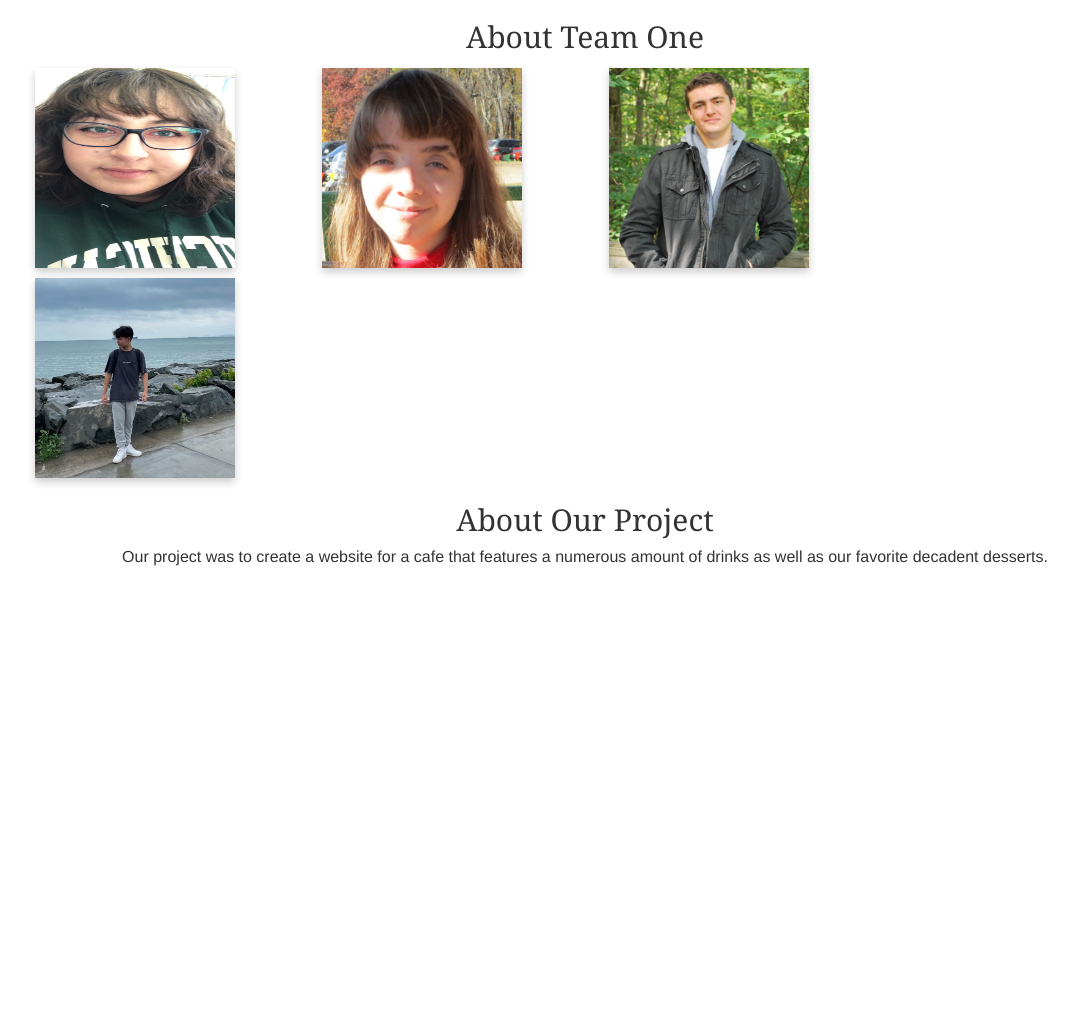
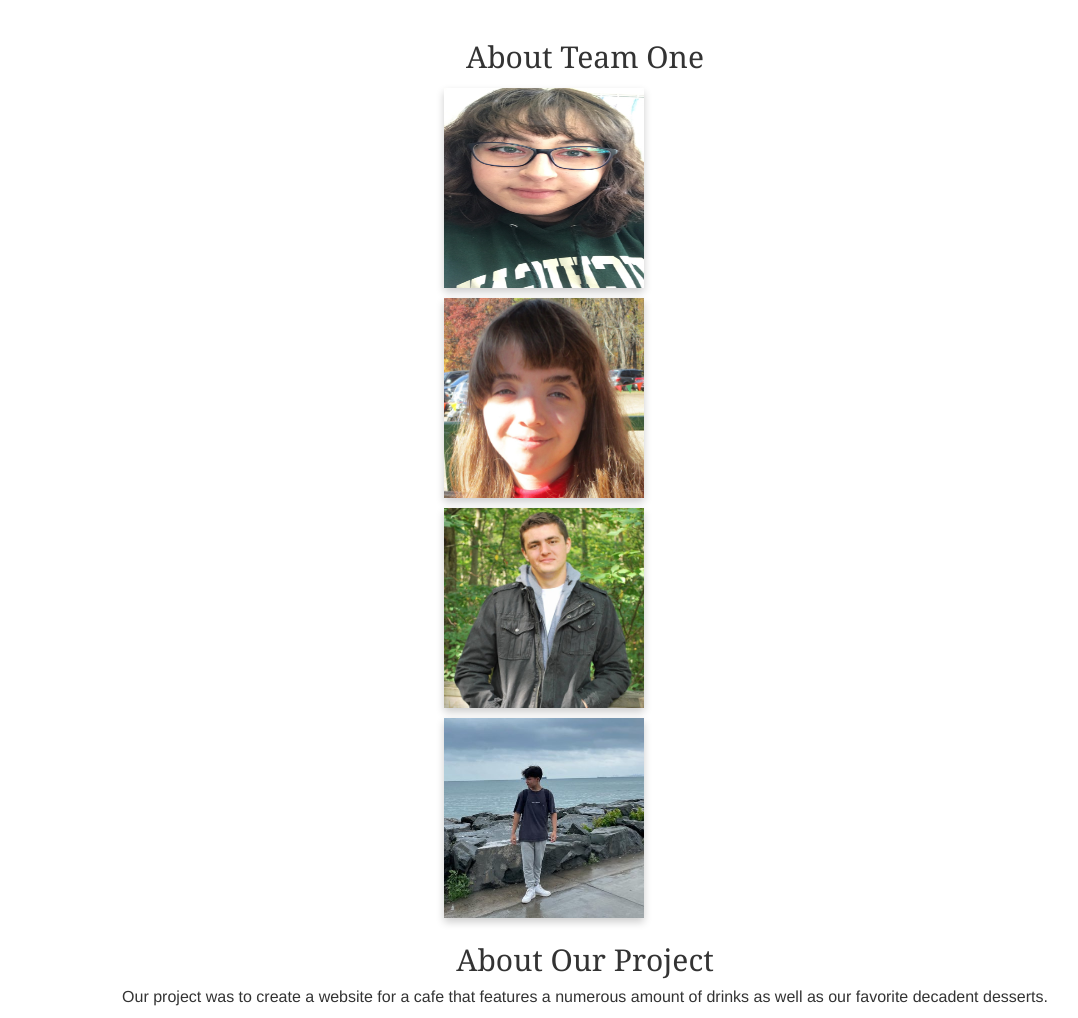
Before and after one commit to rednaksiii/cafe-website, a PHP site: page /about.html in a window 1280 px wide. Shown: the part 238-1256 px from the top of the page, without its empty margins (55-1133 px from the left). Before the commit the page ends 804 px from the top, so only its background shows below. Run offline with PHP 8.4, Linux system fonts and the light colour scheme; some libraries are stand-ins or nearby versions.

Commit message:
Updated About page

```diff
--- a/about.css
+++ b/about.css
@@ -101,13 +101,17 @@ body {
 .flip-card:hover .flip-card-inner {
   transform: rotateY(180deg);
 }
-
+.cards {
+	display: grid;
+	place-items: center;
+  }
 .flip-card-front, .flip-card-back {
   position: absolute;
   width: 100%;
   height: 100%;
   -webkit-backface-visibility: hidden;
   backface-visibility: hidden;
+
 }
 
 .flip-card-front {
--- a/about.html
+++ b/about.html
@@ -23,7 +23,9 @@
                 <li><a href="about.html">About</a></li>
             </ul>
     </nav>
+    </div>
 <h2>About Team One</h2>
+<div class="cards">
 <div class="col-lg-3 mb-4">
 <div class="flip-card">
   <div class="flip-card-inner">
```
